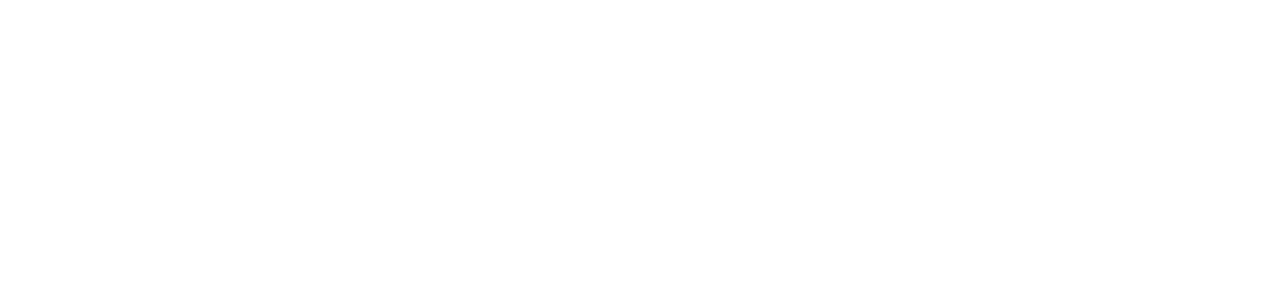
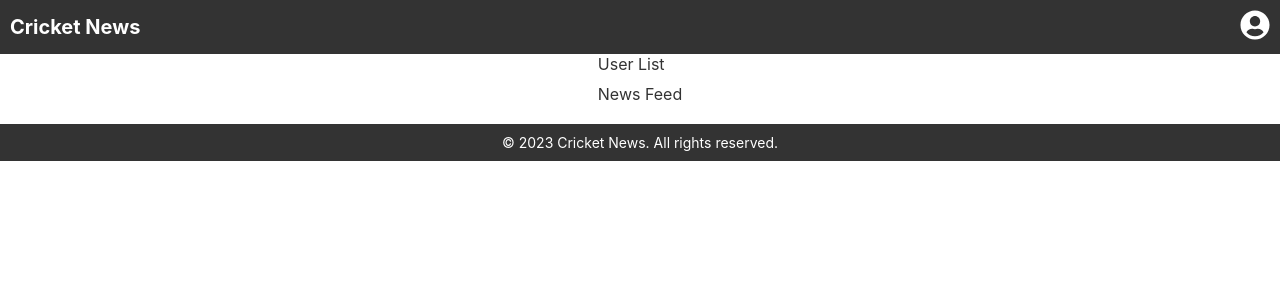
Before and after one commit to iubaidrmn/Final-year-project-04161913051, a React (Create React App) app in the folder autocrickreact/: page /NewsFeed in a window 1280 px wide. Before the commit this address had no page. Shown: the top 300 px of the page. Built offline with nearby package versions, Linux system fonts and the light colour scheme.

Commit message:
version 1.3

```diff
--- a/autocrickreact/package.json
+++ b/autocrickreact/package.json
@@ -8,6 +8,7 @@
     "@testing-library/user-event": "^13.5.0",
     "react": "^18.2.0",
     "react-dom": "^18.2.0",
+    "react-icons": "^4.9.0",
     "react-query": "^3.39.3",
     "react-router": "^6.12.1",
     "react-router-dom": "^6.12.1",
--- a/autocrickreact/src/App.js
+++ b/autocrickreact/src/App.js
@@ -1,8 +1,12 @@
+// React Import
 import React from 'react';
 import { BrowserRouter as Router, Route, Routes } from 'react-router-dom';
+// Components Import
 import Login from './components/login';
 import UserList from './components/UserList';
 import Signup from './components/signup';
+import NewsFeed from './components/newsfeed';
+
 
 function App() {
   return (
@@ -12,6 +16,7 @@
         <Route path="/login" element={<Login />} />
         <Route path="/signup" element={<Signup />} />
         <Route path="/UserList" element={<UserList />} />
+        <Route path="/NewsFeed" element={<NewsFeed />} />
       </Routes>
     </Router>
   );
--- a/autocrickreact/src/assets/styles.css
+++ b/autocrickreact/src/assets/styles.css
@@ -106,3 +106,119 @@
 .col {
   flex: 1;
 }
+
+
+/* Header Bar */
+
+.header-bar {
+  background-color: #333;
+  color: #fff;
+  display: flex;
+  justify-content: space-between;
+  align-items: center;
+  padding: 10px;
+}
+
+.logo {
+  font-size: 20px;
+  font-weight: bold;
+}
+
+.profile-icon {
+  position: relative;
+  cursor: pointer;
+}
+
+.profile-icon img {
+  width: 40px;
+  height: 40px;
+  border-radius: 50%;
+}
+
+.profile-menu {
+  position: absolute;
+  top: 100%;
+  right: 0;
+  background-color: #333;
+  padding: 10px;
+  list-style-type: none;
+  margin: 0;
+  box-shadow: 0 0 5px rgba(0, 0, 0, 0.2);
+  /* display: none; */
+}
+
+.profile-menu li {
+  cursor: pointer;
+  padding: 5px 0;
+  display: flex;
+  align-items: center;
+}
+
+.profile-menu li span {
+  margin-left: 5px;
+}
+
+.profile-menu li:hover {
+  background-color: #f4f4f4;
+}
+
+/* Side bar */
+
+.sidebar {
+  background-color: #f4f4f4;
+  width: 200px;
+  padding: 10px;
+  transition: transform 0.3s ease;
+}
+
+.sidebar.open {
+  transform: translateX(0);
+}
+
+.drawer-icon {
+  display: flex;
+  flex-direction: column;
+  justify-content: center;
+  align-items: center;
+  cursor: pointer;
+  margin-bottom: 10px;
+}
+
+.line {
+  width: 25px;
+  height: 2px;
+  background-color: #333;
+  margin-bottom: 4px;
+}
+
+.menu {
+  list-style-type: none;
+  padding: 0;
+  margin: 0;
+}
+
+.menu-item {
+  margin-bottom: 10px;
+}
+
+.menu-item a {
+  text-decoration: none;
+  color: #333;
+}
+
+.menu-item a:hover {
+  color: #666;
+}
+
+/* Footer bar */
+
+.footer {
+  background-color: #333;
+  color: #fff;
+  padding: 10px;
+  text-align: center;
+}
+
+.year-info {
+  font-size: 14px;
+}
--- a/autocrickreact/src/components/UserList.js
+++ b/autocrickreact/src/components/UserList.js
@@ -1,5 +1,9 @@
 import React, { Component } from 'react';
 import { getUsers } from '../services/api';
+import HeaderBar from '../includes/header';
+import Sidebar from '../includes/sidebar';
+import Footer from '../includes/footer';
+import '../assets/styles.css';
 
 class UserList extends Component {
   constructor(props) {
@@ -32,7 +36,10 @@
     }
 
     return (
-      <div>
+        <div className="news-feed">
+          <HeaderBar />
+          <div className="content">
+            <Sidebar />
             <h1>User List</h1>
             <ul>
               {users.map((user) => (
@@ -40,6 +47,8 @@
               ))}
             </ul>
           </div>
+          <Footer />
+      </div>
     );
   }
 }
--- a/autocrickreact/src/components/login.js
+++ b/autocrickreact/src/components/login.js
@@ -30,7 +30,7 @@
           localStorage.setItem('fullname', data.user['fullname']);
           localStorage.setItem('username', data.user['username']);
           localStorage.setItem('role_id', data.user['role_id']);
-          window.location.replace("/UserList")
+          window.location.replace("/NewsFeed")
         } else {
           this.setState({ error: data.error });
         }
--- /dev/null
+++ b/autocrickreact/src/components/newsfeed.js
@@ -0,0 +1,20 @@
+import React from 'react';
+import HeaderBar from '../includes/header';
+import Sidebar from '../includes/sidebar';
+import Footer from '../includes/footer';
+import '../assets/styles.css';
+
+export default class NewsFeed extends React.Component {
+  render() {
+    return (
+      <div className="news-feed">
+        <HeaderBar />
+        <div className="content">
+          <Sidebar />
+          {/* Place your main content here */}
+        </div>
+        <Footer />
+      </div>
+    );
+  }
+}
--- a/autocrickreact/src/components/signup.js
+++ b/autocrickreact/src/components/signup.js
@@ -44,6 +44,7 @@
       .then((data) => {
         if (data.response === true) {
           this.setState({ error: data.message });
+          window.location.replace("/login")
         } else {
           this.setState({ error: data.error });
         }
--- /dev/null
+++ b/autocrickreact/src/includes/footer.js
@@ -0,0 +1,12 @@
+import React from 'react';
+
+export default class Footer extends React.Component {
+  render() {
+    const currentYear = new Date().getFullYear();
+    return (
+      <div className="footer">
+        <div className="year-info">© {currentYear} Cricket News. All rights reserved.</div>
+      </div>
+    );
+  }
+}
--- /dev/null
+++ b/autocrickreact/src/includes/header.js
@@ -0,0 +1,49 @@
+import React from 'react';
+import { FaUserCircle, FaCog, FaSignOutAlt } from 'react-icons/fa';
+import Sidebar from '../includes/sidebar';
+
+export default class HeaderBar extends React.Component {
+    constructor(props) {
+        super(props);
+        this.state = {
+          isProfileMenuOpen: false,
+          isDrawerOpen: false
+        };
+      }
+
+    handleProfileIconClick = () => {
+        this.setState(prevState => ({
+            isProfileMenuOpen: !prevState.isProfileMenuOpen
+        }));
+    };
+
+    toggleDrawer = () => {
+        this.setState(prevState => ({
+          isDrawerOpen: !prevState.isDrawerOpen
+        }));
+    };
+
+    render() {
+        const { isProfileMenuOpen, isDrawerOpen  } = this.state;
+        return (
+            <div className="header-bar">
+                <div className="logo">Cricket News</div>
+                <div className="profile-icon" onClick={this.handleProfileIconClick}>
+                <FaUserCircle size={30} />
+                {isProfileMenuOpen && (
+                    <ul className="profile-menu">
+                    <li>
+                        <FaCog />
+                        <span>Settings</span>
+                    </li>
+                    <li>
+                        <FaSignOutAlt />
+                        <span>Logout</span>
+                    </li>
+                </ul>
+                )}
+              </div>
+            </div>
+          );
+    }
+}
--- /dev/null
+++ b/autocrickreact/src/includes/sidebar.js
@@ -0,0 +1,15 @@
+import React from 'react';
+import { Link } from 'react-router-dom';
+
+export default class Sidebar extends React.Component {
+  render() {
+    return (
+        <div className="drawer-icon">
+        <ul className="menu">
+          <li className="menu-item"><Link to="/UserList">User List</Link></li>
+          <li className="menu-item"><Link to="/NewsFeed">News Feed</Link></li>
+        </ul>
+      </div>
+    );
+  }
+}
```
Also changed, not shown: 1 other file (tests, documents, lock files or other folders). Lines whose indentation alone changed are shown as unchanged.
